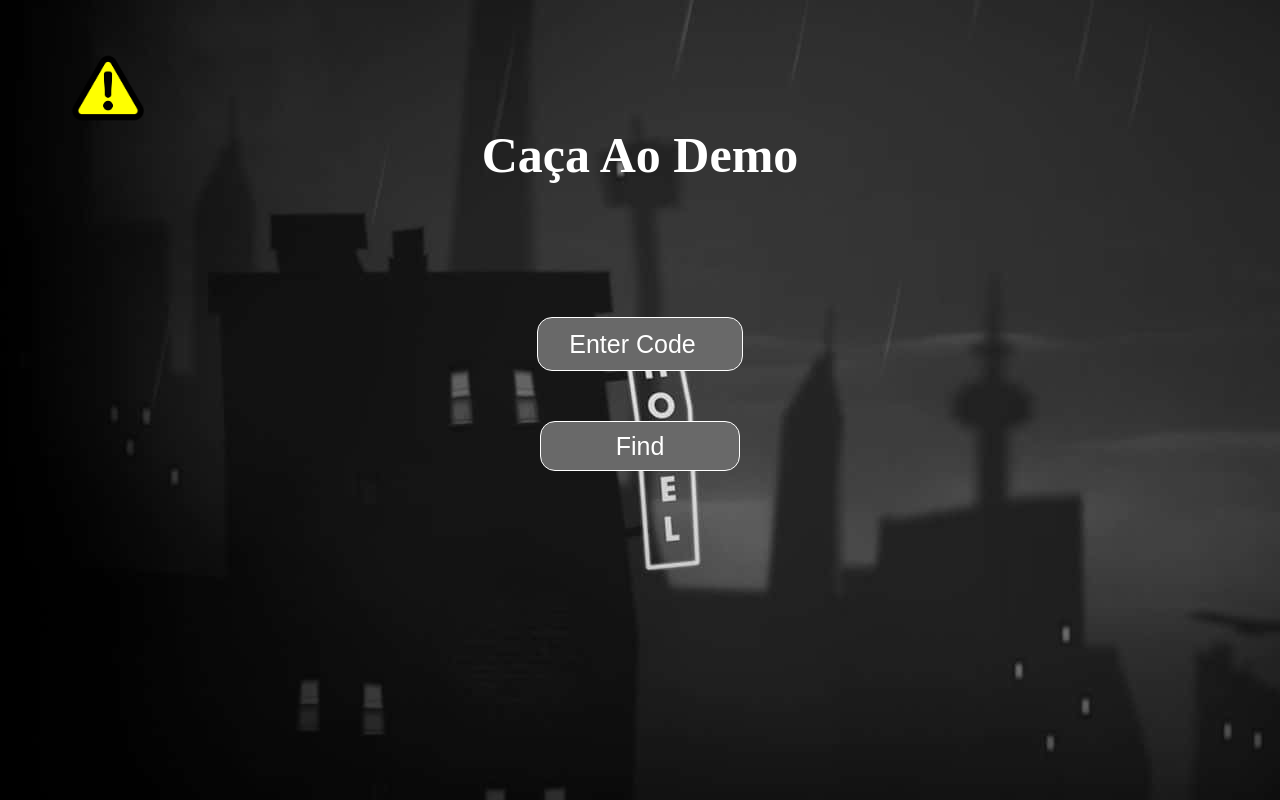
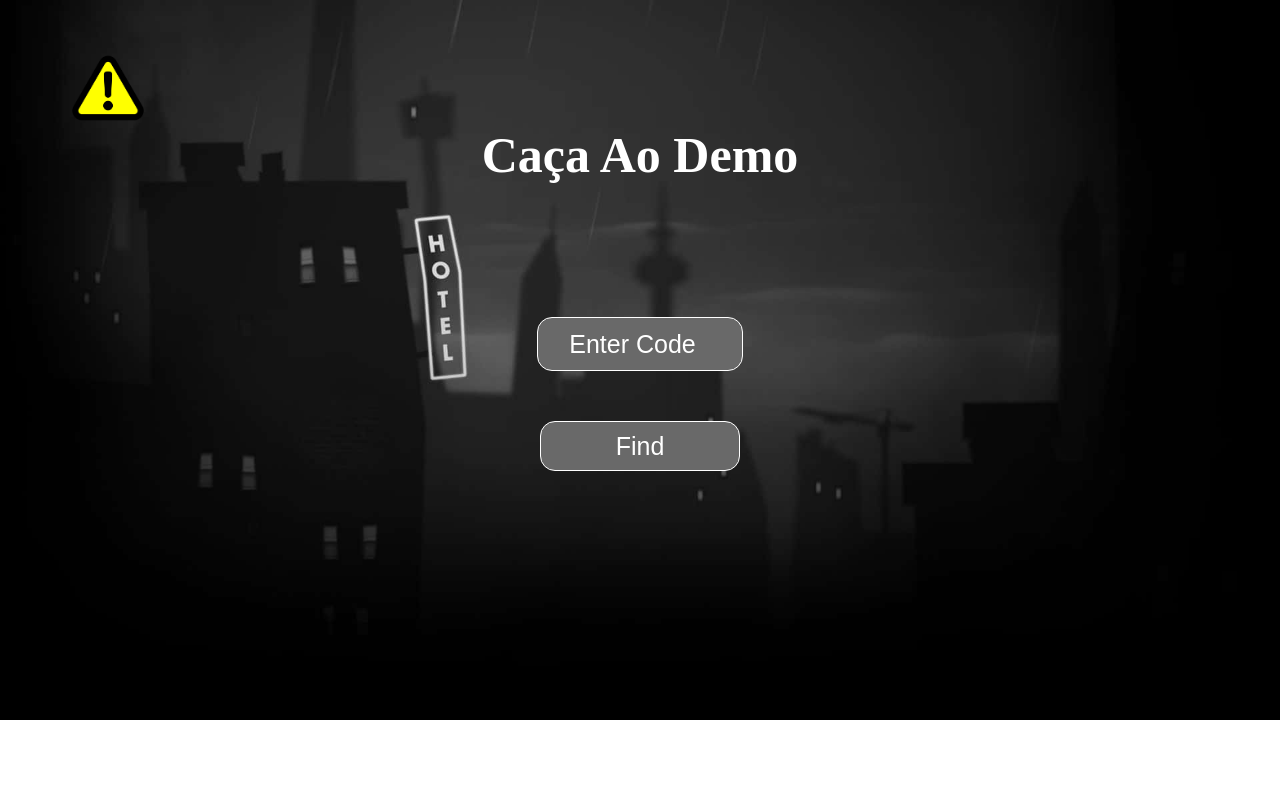
Before and after one commit to MuMuDosGrau/Caca-Ao-Demo, a plain HTML site: page index.html in a window 1280 px wide. Drawn offline with Linux system fonts and the light colour scheme.

Commit message:
Update style.css

```diff
--- a/style.css
+++ b/style.css
@@ -1,5 +1,6 @@
 .fundo{
-    background-size: auto;
+    background-image: url(novoFundo.jpg);
+    background-size: cover;
     background-repeat: no-repeat;
 }
 
```
